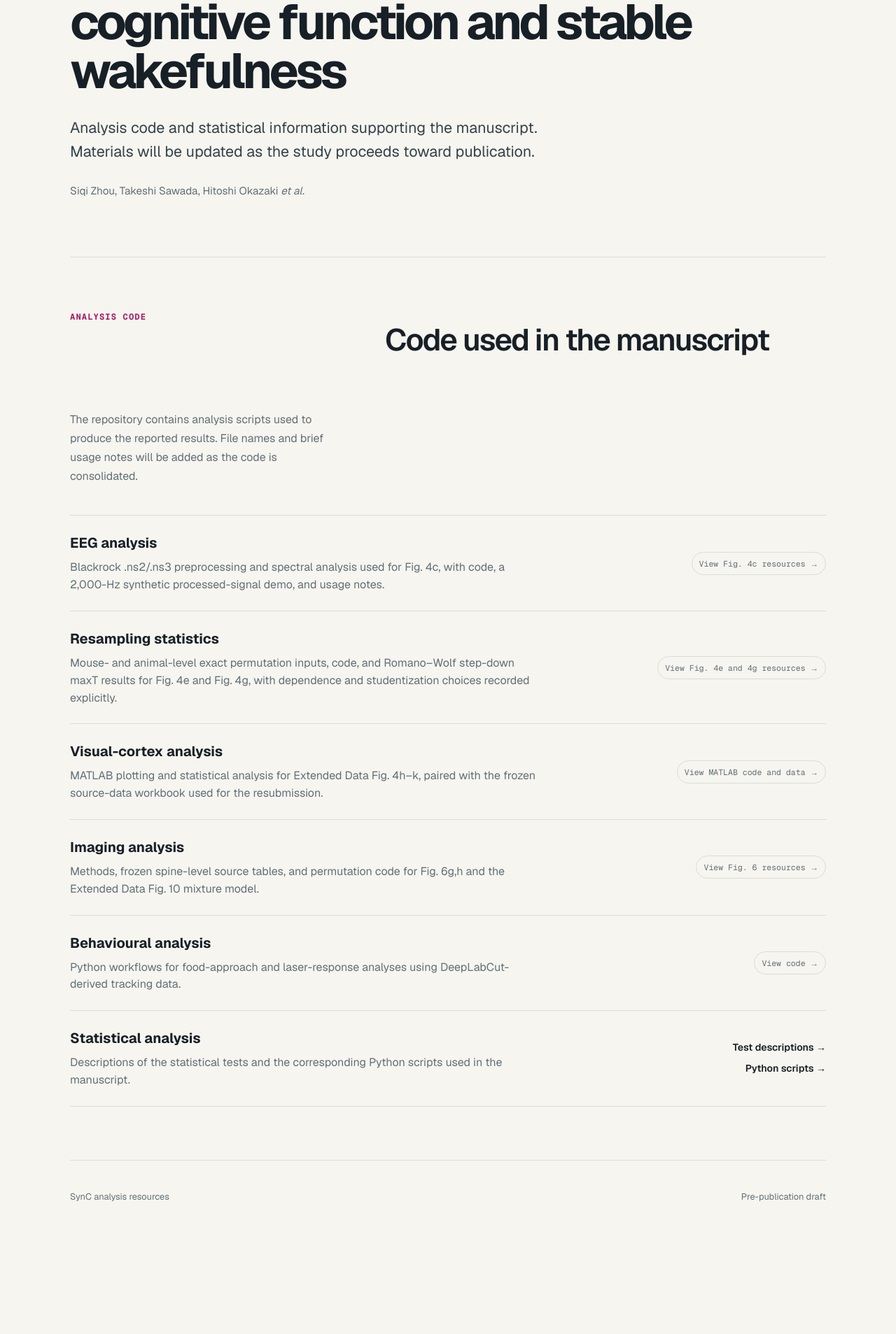
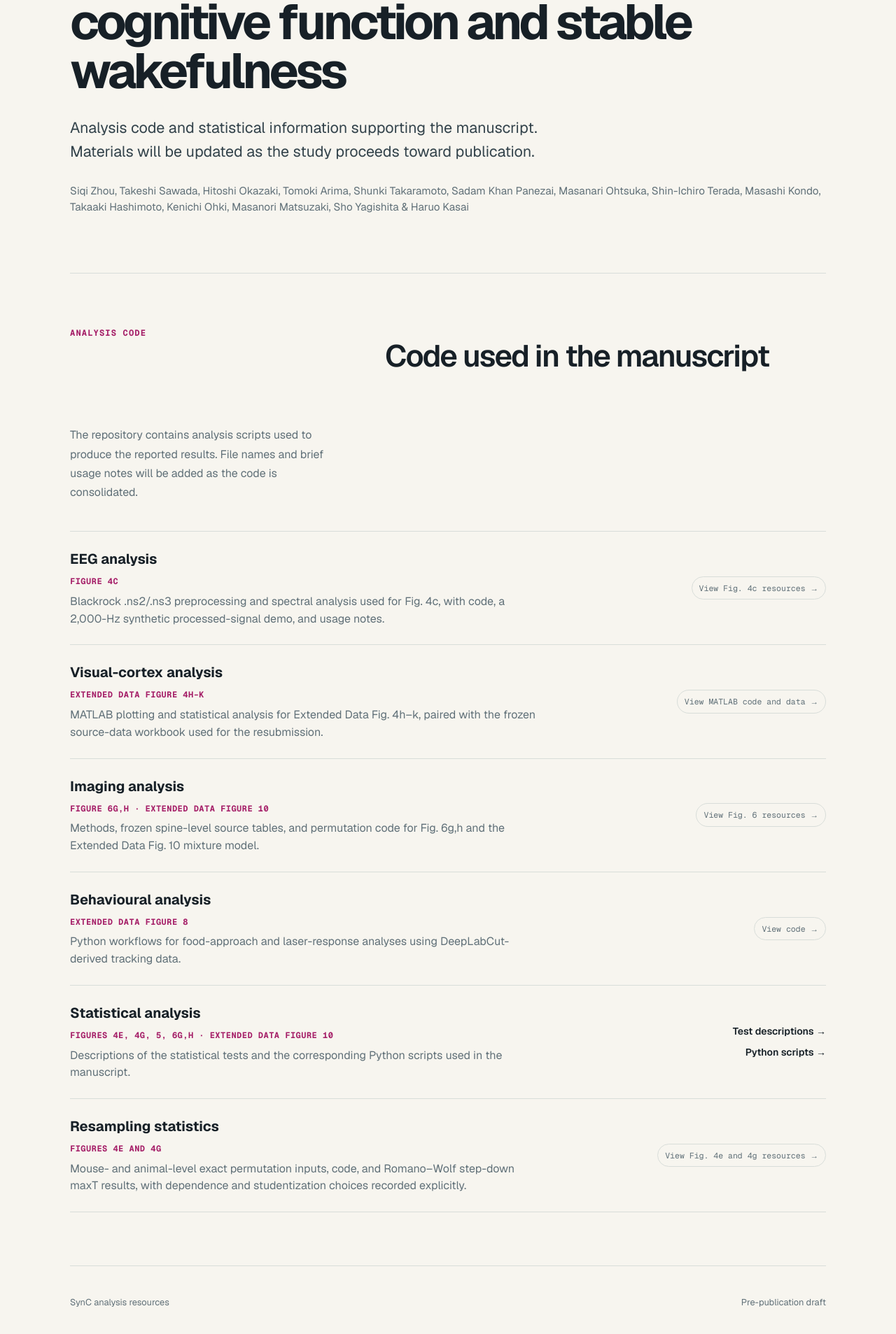
Before and after one commit to HaruoKasai/SynC-paper-resubmission, a Next.js app: page / in a window 1280 px wide. Shown: the part 359-2266 px from the top of the page at 70% size. Before the commit the page ends 2121 px from the top, so only its background shows below. Built offline with nearby package versions, Linux system fonts and the light colour scheme.

Commit message:
Refine homepage authors and figure labels

```diff
--- a/app/globals.css
+++ b/app/globals.css
@@ -128,10 +128,6 @@ h1 {
   font-size: 0.95rem;
 }
 
-.authors span {
-  font-style: italic;
-}
-
 .codeSection,
 .statistics,
 .citation {
@@ -195,6 +191,16 @@ h2 {
   margin: 0;
   color: var(--muted);
   line-height: 1.55;
+}
+
+.codeList .itemFigure {
+  margin: 0 0 7px;
+  color: var(--accent);
+  font-family: var(--font-geist-mono), monospace;
+  font-size: 0.75rem;
+  font-weight: 620;
+  letter-spacing: 0.04em;
+  text-transform: uppercase;
 }
 
 .codeActions {
--- a/app/page.tsx
+++ b/app/page.tsx
@@ -9,20 +9,15 @@ export const metadata: Metadata = {
 const codeItems = [
   {
     title: "EEG analysis",
+    figure: "Figure 4c",
     description:
       "Blackrock .ns2/.ns3 preprocessing and spectral analysis used for Fig. 4c, with code, a 2,000-Hz synthetic processed-signal demo, and usage notes.",
     status: "View Fig. 4c resources →",
     href: "/python-code#fig4c-eeg",
   },
   {
-    title: "Resampling statistics",
-    description:
-      "Mouse- and animal-level exact permutation inputs, code, and Romano–Wolf step-down maxT results for Fig. 4e and Fig. 4g, with dependence and studentization choices recorded explicitly.",
-    status: "View Fig. 4e and 4g resources →",
-    href: "/statistical-tests#fig4e-signflip",
-  },
-  {
     title: "Visual-cortex analysis",
+    figure: "Extended Data Figure 4h–k",
     description:
       "MATLAB plotting and statistical analysis for Extended Data Fig. 4h–k, paired with the frozen source-data workbook used for the resubmission.",
     status: "View MATLAB code and data →",
@@ -30,6 +25,7 @@ const codeItems = [
   },
   {
     title: "Imaging analysis",
+    figure: "Figure 6g,h · Extended Data Figure 10",
     description:
       "Methods, frozen spine-level source tables, and permutation code for Fig. 6g,h and the Extended Data Fig. 10 mixture model.",
     status: "View Fig. 6 resources →",
@@ -37,12 +33,22 @@ const codeItems = [
   },
   {
     title: "Behavioural analysis",
+    figure: "Extended Data Figure 8",
     description:
       "Python workflows for food-approach and laser-response analyses using DeepLabCut-derived tracking data.",
     status: "View code →",
     href: "/behavioural-analysis",
   },
 ];
+
+const resamplingItem = {
+  title: "Resampling statistics",
+  figure: "Figures 4e and 4g",
+  description:
+    "Mouse- and animal-level exact permutation inputs, code, and Romano–Wolf step-down maxT results, with dependence and studentization choices recorded explicitly.",
+  status: "View Fig. 4e and 4g resources →",
+  href: "/statistical-tests#fig4e-signflip",
+};
 
 export default function Home() {
   return (
@@ -73,7 +79,10 @@ export default function Home() {
           Materials will be updated as the study proceeds toward publication.
         </p>
         <p className="authors">
-          Siqi Zhou, Takeshi Sawada, Hitoshi Okazaki <span>et al.</span>
+          Siqi Zhou, Takeshi Sawada, Hitoshi Okazaki, Tomoki Arima, Shunki
+          Takaramoto, Sadam Khan Panezai, Masanari Ohtsuka, Shin-Ichiro Terada,
+          Masashi Kondo, Takaaki Hashimoto, Kenichi Ohki, Masanori Matsuzaki,
+          Sho Yagishita &amp; Haruo Kasai
         </p>
       </section>
 
@@ -94,6 +103,7 @@ export default function Home() {
               <>
                 <div>
                   <h3>{item.title}</h3>
+                  <p className="itemFigure">{item.figure}</p>
                   <p>{item.description}</p>
                 </div>
                 <span className="status">{item.status}</span>
@@ -119,6 +129,9 @@ export default function Home() {
           <div className="statisticalItem">
             <div>
               <h3>Statistical analysis</h3>
+              <p className="itemFigure">
+                Figures 4e, 4g, 5, 6g,h · Extended Data Figure 10
+              </p>
               <p>
                 Descriptions of the statistical tests and the corresponding
                 Python scripts used in the manuscript.
@@ -129,6 +142,14 @@ export default function Home() {
               <a href="/python-code">Python scripts →</a>
             </div>
           </div>
+          <a href={resamplingItem.href}>
+            <div>
+              <h3>{resamplingItem.title}</h3>
+              <p className="itemFigure">{resamplingItem.figure}</p>
+              <p>{resamplingItem.description}</p>
+            </div>
+            <span className="status">{resamplingItem.status}</span>
+          </a>
         </div>
       </section>
 
```
Also changed, not shown: 1 other file (tests, documents, lock files or other folders).
